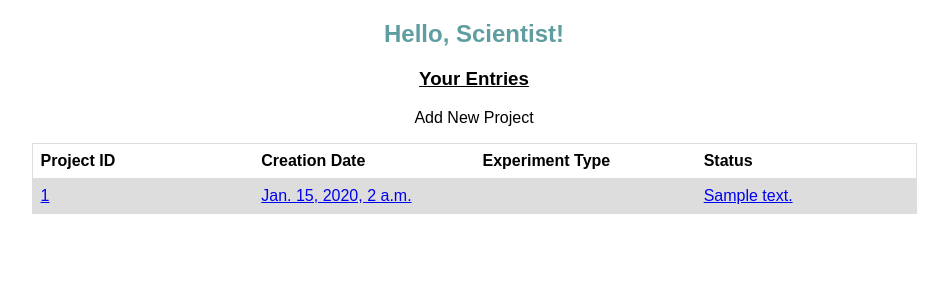
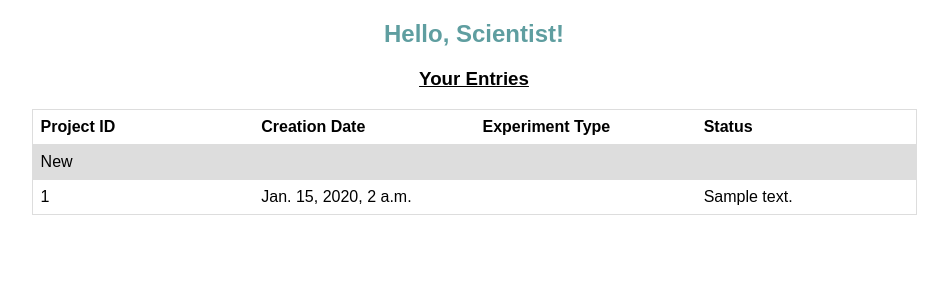
Before and after one commit to DukeOfEtiquette/Vala, a Django app: page / in a window 1280 px wide. Shown: the part 87-387 px from the top of the page, without its empty margins (166-1114 px from the left). Run offline with Django 3.2, Linux system fonts and the light colour scheme; tables that the repository leaves empty hold one stand-in row (values such as "Sample post"); some libraries are stand-ins or nearby versions.

Commit message:
fixed styling and put new button into splash table

```diff
--- a/splash/models.py
+++ b/splash/models.py
@@ -27,7 +27,7 @@ class ValaEntry( models.Model ):
 class ExperimentDetails( models.Model ):
     valaEntry       = models.ForeignKey( "ValaEntry" )
     experimentType  = models.ForeignKey( "ExperimentType", null=True )
-    hypothesis      = models.CharField( max_length=1024, null=True )
+    hypothesis      = models.CharField( max_length=1024, default="" )
 
 
 class Scientist( models.Model ):
--- a/splash/static/splash/css/index.css
+++ b/splash/static/splash/css/index.css
@@ -34,6 +34,9 @@
 
 .new-project-row{
     width: 100%;
+    cursor: pointer;
+    text-decoration: none;
+    color: black;
 }
 
 .tableTitleRow,
@@ -67,6 +70,8 @@ table {
 /* Change the cursor on hover to signal to the user it is a clickable link */
 .click-row {
     cursor: pointer;
+    text-decoration: none;
+    color: black;
 }
 
 /* Change the background color of the row to signal to the user it is a
--- a/splash/static/splash/js/base.js
+++ b/splash/static/splash/js/base.js
@@ -3,31 +3,4 @@
  */
 
 $(window).on("load", function () {
-// ERIN these vars are used to validate project id length in addUser()/createProject()
-    $(function () {
-        var dialog = $("#dialog-form").dialog({
-            autoOpen: false,
-            height: 165,
-            width: 350,
-            modal: true,
-        });
-
-        $("#new-project").on("click", function () {
-            dialog.dialog("open");
-            return false;
-        });
-    });
-
-    $("#id_project_id").bind('input propertychange', function () {
-        value = this.value;
-        var reg = new RegExp('^[A-z]{2}-[0-9]+$');
-        eval = value.match(reg);
-        if (eval) {
-            $('#id_project_id').css('border', '3px solid green');
-            $('#create-project').prop('disabled', false);
-        } else {
-            $('#id_project_id').css('border', '3px solid red')
-            $('#create-project').prop('disabled', true);
-        }
-    });
 });
--- a/splash/static/splash/js/index.js
+++ b/splash/static/splash/js/index.js
@@ -16,4 +16,32 @@ $(window).on("load", function () {
         var location = "/edit/" + val;
         window.location.href = location;
     });
+
+// ERIN these vars are used to validate project id length in addUser()/createProject()
+    $(function () {
+        var dialog = $("#dialog-form").dialog({
+            autoOpen: false,
+            height: 165,
+            width: 350,
+            modal: true,
+        });
+
+        $("#new-project").on("click", function () {
+            dialog.dialog("open");
+            return false;
+        });
+    });
+
+    $("#id_project_id").bind('input propertychange', function () {
+        value = this.value;
+        var reg = new RegExp('^[A-z]{2}-[0-9]+$');
+        eval = value.match(reg);
+        if (eval) {
+            $('#id_project_id').css('border', '3px solid green');
+            $('#create-project').prop('disabled', false);
+        } else {
+            $('#id_project_id').css('border', '3px solid red')
+            $('#create-project').prop('disabled', true);
+        }
+    });
 });
--- a/splash/templates/splash/_base.html
+++ b/splash/templates/splash/_base.html
@@ -26,18 +26,6 @@
     <hr>
 </header>
 
-<!-- The Modal -->
-<div id="dialog-form" title="Create New Project">
-  <!-- Modal Content -->
-    <form action="/new_project/" method="post">
-        <fieldset>
-            {% csrf_token %}
-            {{ form }}
-            <input type="submit" value="Create Project" disabled id="create-project"/>
-        </fieldset>
-    </form>
-</div>
-
 <section id="mainContent">
     {% block pageBody %}
     {% endblock %}
--- a/splash/templates/splash/index.html
+++ b/splash/templates/splash/index.html
@@ -8,6 +8,18 @@
 {% endblock %}
 
 {% block pageBody %}
+
+  <!-- The Modal -->
+  <div id="dialog-form" title="Create New Project">
+    <!-- Modal Content -->
+    <form action="/new_project/" method="post">
+      <fieldset>
+        {% csrf_token %}
+        {{ form }}
+        <input type="submit" value="Create Project" disabled id="create-project"/>
+      </fieldset>
+    </form>
+  </div>
     <!--Welcome message, eventually will populate with user name-->
     <div class="greeting">
         <h1>Hello, Scientist!</h1>
@@ -16,7 +28,7 @@
     <!--Plain title for the table of tasks/entries-->
     <div class="table-title">
         <h3 style="text-decoration: underline;">Your Entries</h3>
-   <a class='new-project-row' id="new-project">Add New Project</a>
+        <!--<a class='new-project-row' id="new-project">Add New Project</a>-->
     </div>
 
     {% if entry_list %}
@@ -27,7 +39,12 @@
                 <span class='tableCell'> Experiment Type </span>
                 <span class='tableCell'> Status </span>
             </li>
-            {#                <a class='tableCell tableRow click-row' id="id_project_id"><span>New</span></a>#}
+            <a class='tableRow new-project-row' id="new-project">
+              <span class="tableCell">New</span>
+              <span class="tableCell"> </span>
+              <span class="tableCell"> </span>
+              <span class="tableCell"> </span>
+            </a>
             {% for entry in entry_list %}
                 <a href="edit/{{ entry.projectID }}" class='tableRow click-row'>
                     <span class='tableCell'>{{ entry.projectID }} </span>
--- a/splash/views.py
+++ b/splash/views.py
@@ -19,6 +19,8 @@ class new_project(TemplateView):
       status = Status.objects.get(text='New')
       newVala = ValaEntry(status=status,projectID=newID)
       newVala.save()
+      experimentDetails = ExperimentDetails(valaEntry=newVala)
+      experimentDetails.save()
       # redirect to a new URL:
       return HttpResponseRedirect('/edit/'+newID)
 
```
